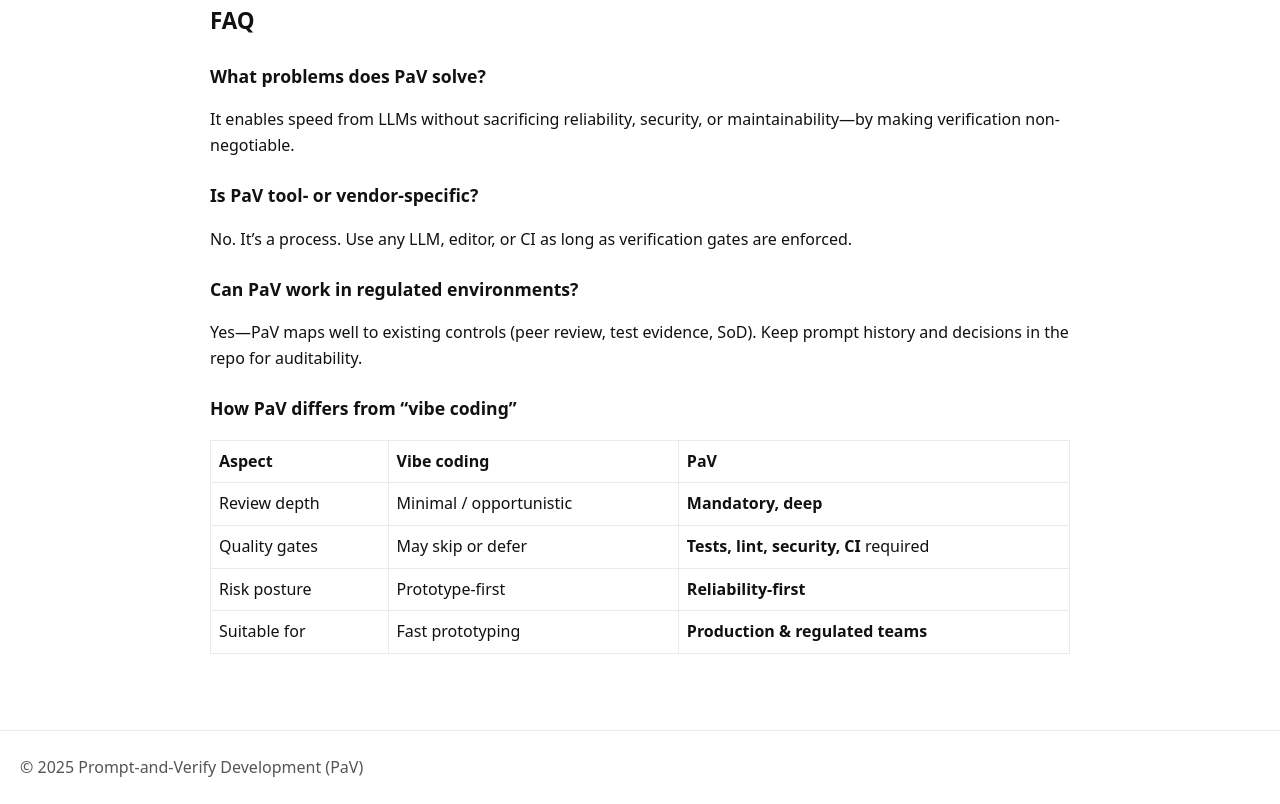
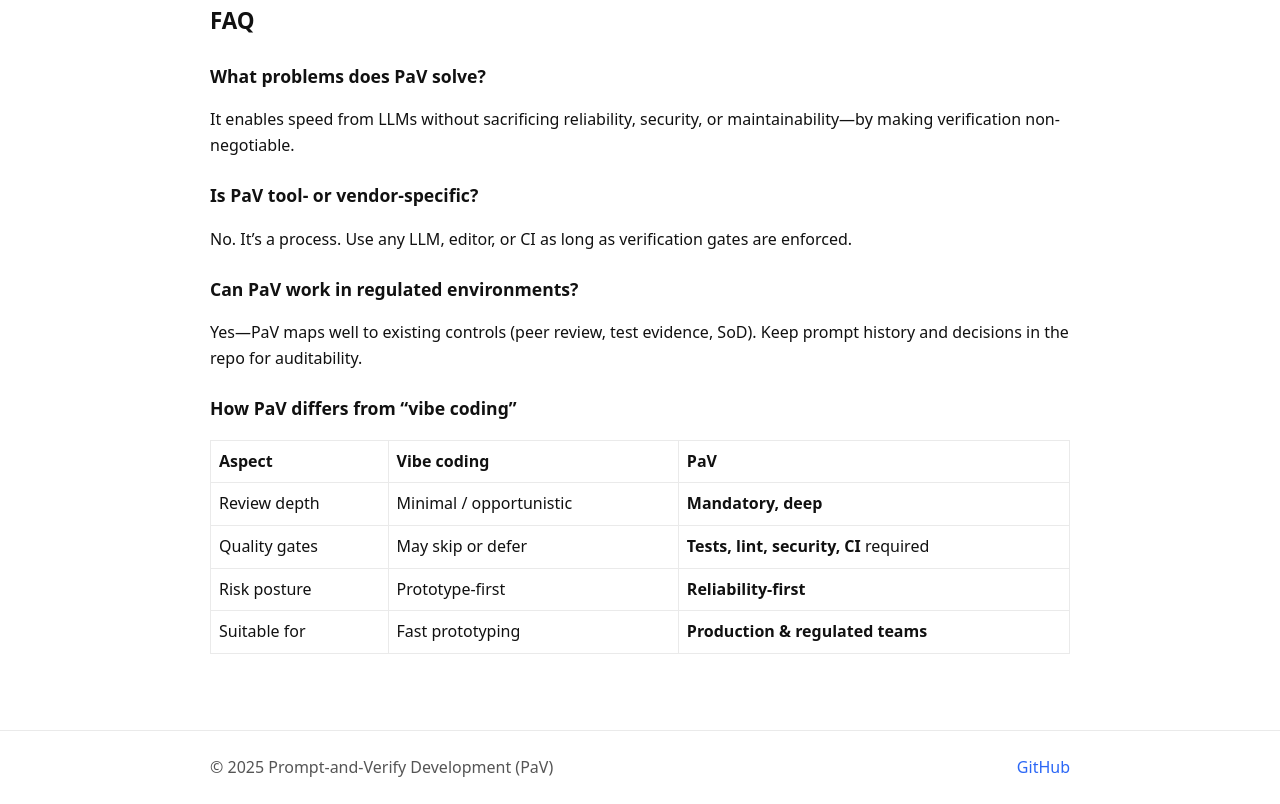
Before and after one commit to mo-ezra/Prompt-and-Verify_Development, a plain HTML site: page index.html in a window 1280 px wide. Shown: the part 1406-2210 px from the top of the page. Drawn offline with Linux system fonts and the light colour scheme.

Commit message:
Add GitHub link to footer layout

```diff
--- a/index.html
+++ b/index.html
@@ -106,7 +106,10 @@
   </main>
 
   <footer>
-    <div>© <span id="y"></span> Prompt-and-Verify Development (PaV)
+    <div class="footer-inner">
+      <span>© <span id="y"></span> Prompt-and-Verify Development (PaV)</span>
+      <a href="https://github.com/mo-ezra/Prompt-and-Verify_Development">GitHub</a>
+    </div>
   </footer>
   <script>document.getElementById('y').textContent = new Date().getFullYear();</script>
 </body>
--- a/styles.css
+++ b/styles.css
@@ -18,4 +18,5 @@ table { width:100%; border-collapse: collapse; margin: 12px 0; }
 th, td { border:1px solid var(--border); padding:8px; text-align:left; }
 .small { font-size: 0.95rem; }
 footer { border-top:1px solid var(--border); padding:24px 20px; color:var(--muted); }
+.footer-inner { max-width: 860px; margin: 0 auto; display: flex; align-items: center; justify-content: space-between; }
 .kbd { border:1px solid #ccc; padding:1px 5px; border-radius:4px; background: #fafafa; font-family: ui-monospace, SFMono-Regular, Menlo, Monaco, Consolas, "Liberation Mono","Courier New", monospace; }
```
